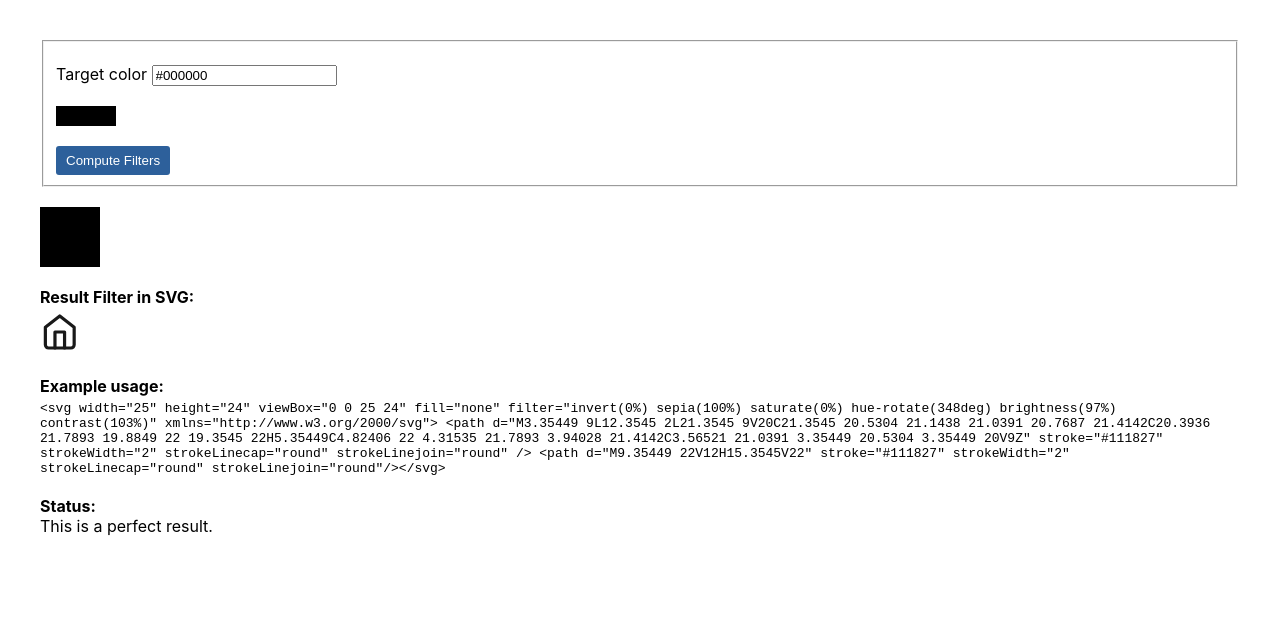
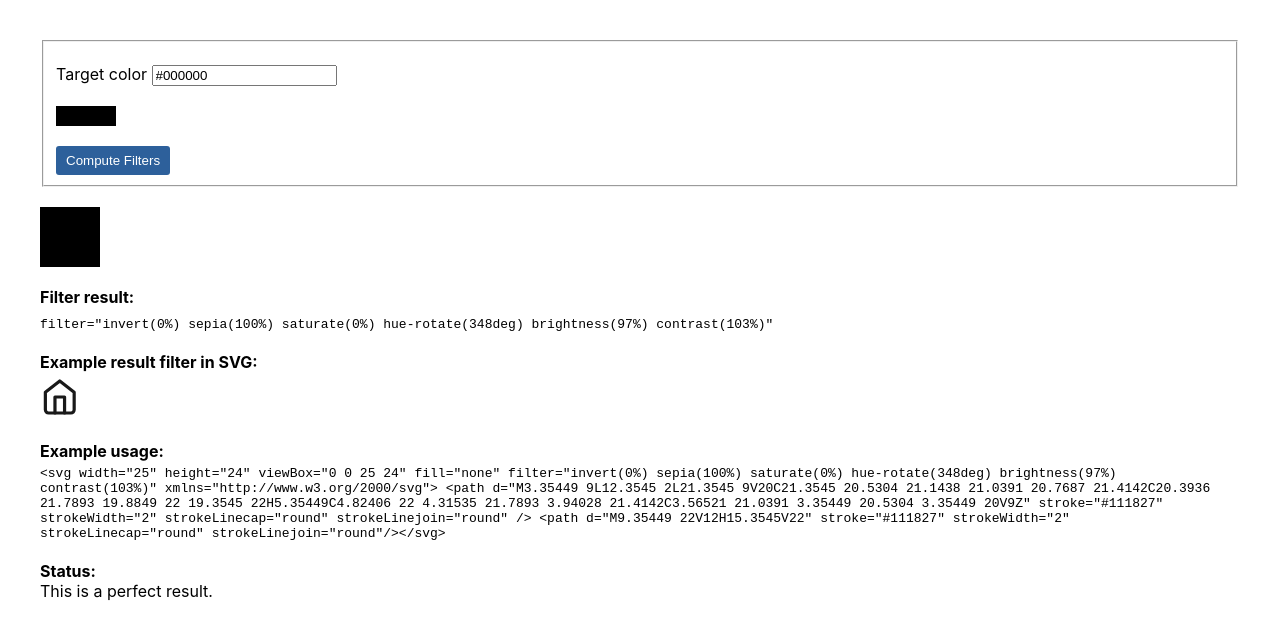
Before and after one commit to ugiispoyo/filter-generator, a Next.js app: page / in a window 1280 px wide. Both pictures are taken after a click on the button "Compute Filters". Shown: the top 640 px of the page. Built offline with nearby package versions, Linux system fonts and the light colour scheme.

Commit message:
add filter result

```diff
--- a/pages/index.tsx
+++ b/pages/index.tsx
@@ -107,7 +107,15 @@ const Home: NextPage = () => {
           marginBottom: "20px",
         }}
       ></div>
-      <b>Result Filter in SVG:</b>
+      {filter !== "" && (
+        <>
+          <b style={{marginBottom: '5px', display: 'block'}}>Filter result:</b>
+          <code>filter={'"'+filter+'"'}</code>
+          <br/>
+          <br/>
+        </>
+      )}
+      <b>Example result filter in SVG:</b>
       <br />
       <IHome color={filter} />
       <br />
```
